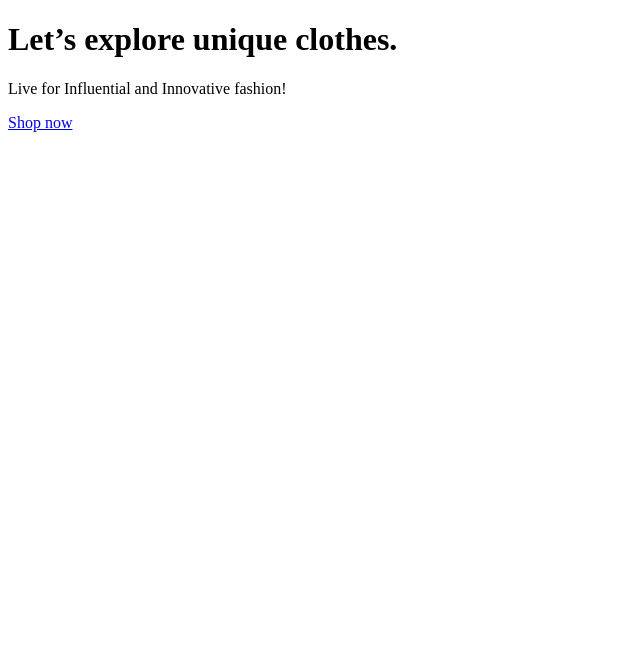
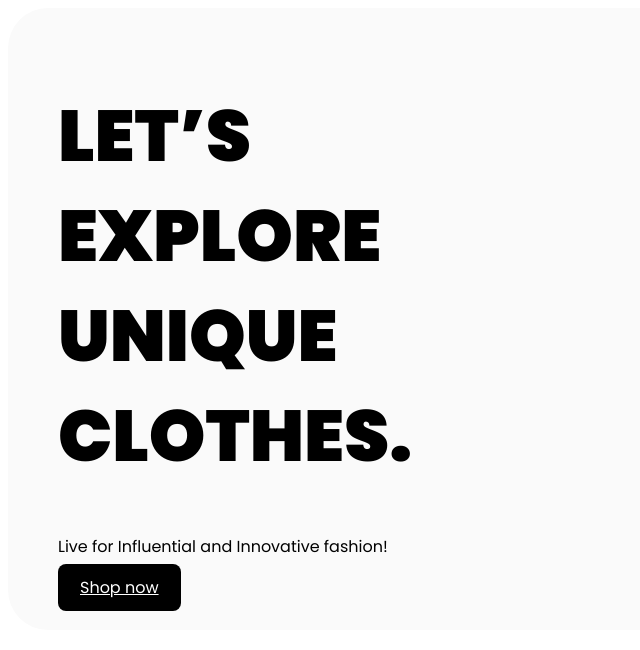
Before and after one commit to ead-codigo-2023/ejercicio-2-asignar-estilos-con-css-scarleth-osorio, a plain HTML site: page index.html in a window 1280 px wide. Shown: the whole page, without its empty margins (0-640 px from the left). Drawn offline with Linux system fonts and the light colour scheme.

Commit message:
Update index.html

```diff
--- a/index.html
+++ b/index.html
@@ -1,15 +1,21 @@
-<!DOCTYPE html>
 <html lang="es">
 <head>
 	<meta charset="UTF-8">
 	<meta name="viewport" content="width=device-width, initial-scale=1.0">
 	<title>Ejemplo de hero banner</title>
+	<link rel="stylesheet" href="assets/css/style.css">
+	<link rel="preconnect" href="https://fonts.googleapis.com">
+<link rel="preconnect" href="https://fonts.gstatic.com" crossorigin>
+<link href="https://fonts.googleapis.com/css2?family=Poppins:wght@400;500;900&display=swap" rel="stylesheet">
+	<link rel="shortcut icon" href="assets/img/favicon.ico" type="image/x-icon">
 </head>
 <body>
 	<div class="hero">
-		<h1>Let’s explore unique clothes.</h1>
-		<p>Live for Influential and Innovative fashion!</p>
-		<a href="#">Shop now</a>
+		<div class="hero__body">
+			<h1>Let’s explore unique clothes.</h1>
+			<p>Live for Influential and Innovative fashion!</p>
+			<a href="#">Shop now</a>
+		</div>
 	</div>
 </body>
 </html>
```
